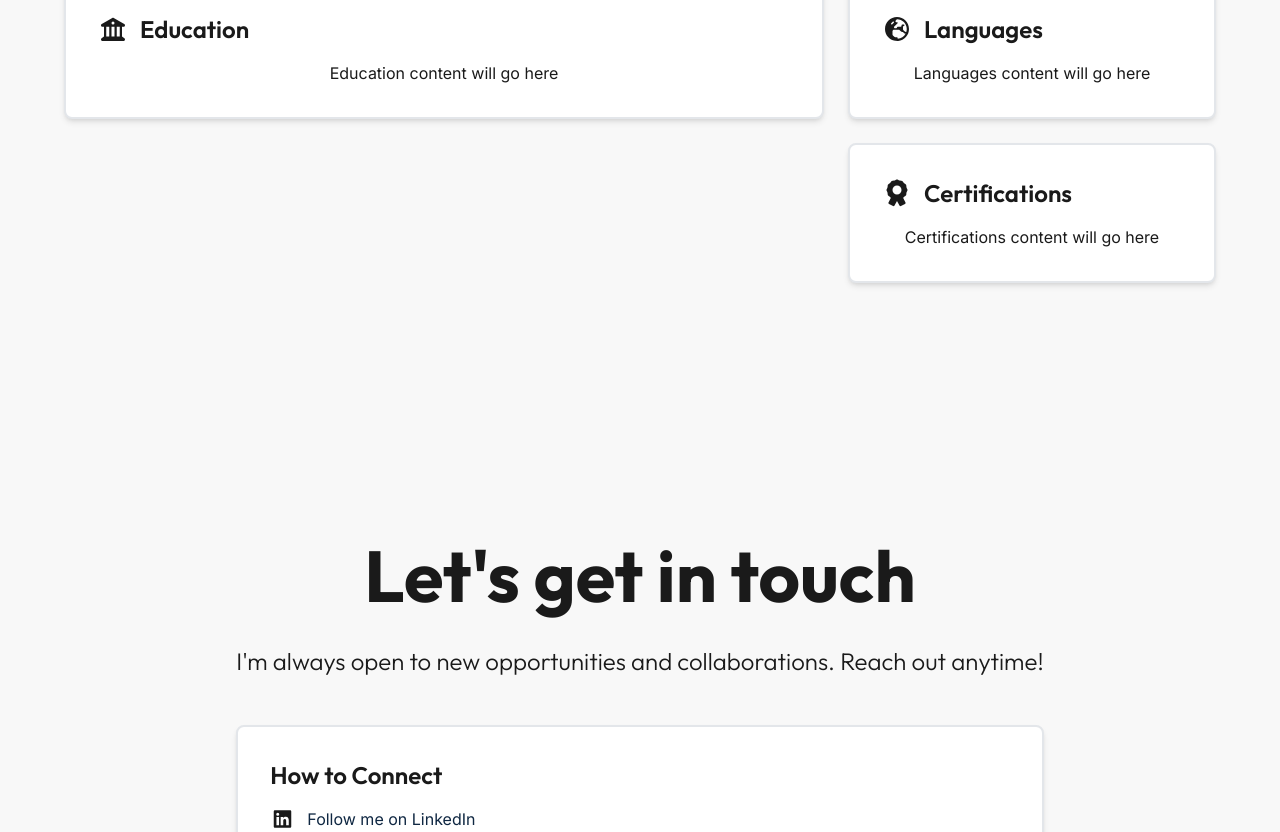
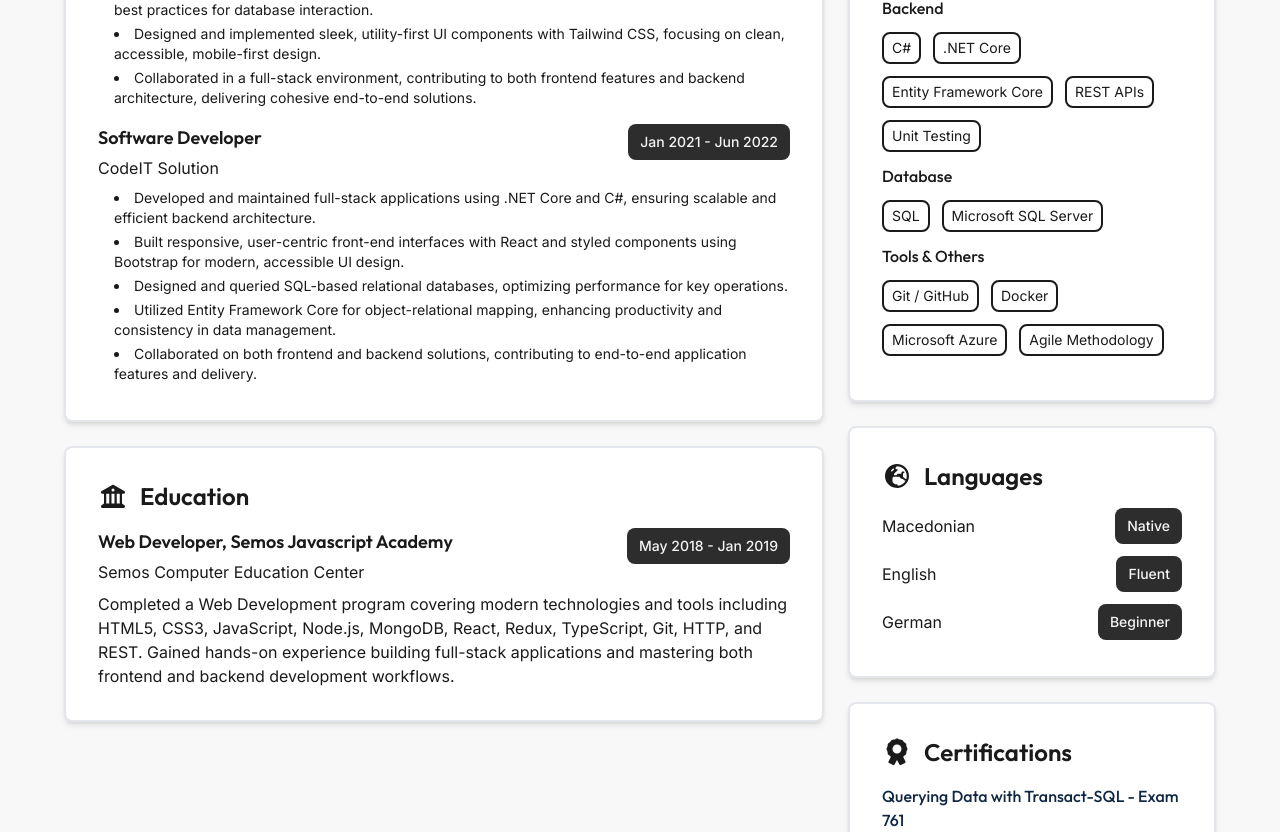
Before and after one commit to argirowski/ArgirovskiPortfolio, a React (Create React App) app: page / in a window 1280 px wide. Shown: the part 568-1400 px from the top of the page. Built offline with nearby package versions, Linux system fonts and the light colour scheme.

Commit message:
Finshing up with the resume section

```diff
--- a/src/common/utils.ts
+++ b/src/common/utils.ts
@@ -151,3 +151,13 @@ export const workExperience = [
     ],
   },
 ];
+
+export const education = [
+  {
+    title: "Web Developer, Semos Javascript Academy",
+    institution: "Semos Computer Education Center",
+    period: "May 2018 - Jan 2019",
+    description:
+      "Completed a Web Development program covering modern technologies and tools including HTML5, CSS3, JavaScript, Node.js, MongoDB, React, Redux, TypeScript, Git, HTTP, and REST. Gained hands-on experience building full-stack applications and mastering both frontend and backend development workflows.",
+  },
+];
--- a/src/components/ResumePage/ResumePage.tsx
+++ b/src/components/ResumePage/ResumePage.tsx
@@ -4,6 +4,7 @@ import {
   languages,
   certifications,
   workExperience,
+  education,
 } from "../../common/utils";
 import { FontAwesomeIcon } from "@fortawesome/react-fontawesome";
 import {
@@ -18,11 +19,11 @@ const ResumePage: React.FC = () => {
   return (
     <>
       <section className="min-h-screen flex items-center justify-center bg-contact-bg px-4">
-        <div className="text-center w-full max-w-6xl">
-          <h1 className="text-7xl font-bold leading-tight text-contact-heading">
+        <div className="text-left w-full max-w-6xl">
+          <h1 className="text-7xl font-bold leading-tight text-contact-heading text-center">
             Professional Profile
           </h1>
-          <h2 className="text-2xl font-light mt-6 text-contact-heading">
+          <h2 className="text-2xl font-light mt-6 text-contact-heading text-center">
             Overview of my professional journey, education, skills, and
             credentials.
           </h2>
@@ -37,7 +38,36 @@ const ResumePage: React.FC = () => {
                   <FontAwesomeIcon icon={faLaptopCode} className="mr-3" />
                   Work Experience
                 </h3>
-                <p>Professional experience content will go here</p>
+                {workExperience.map((job, index) => (
+                  <div
+                    key={`${job.company}-${job.period}`}
+                    className={index < workExperience.length - 1 ? "mb-4" : ""}
+                  >
+                    <div className="flex justify-between items-start mb-2">
+                      <div>
+                        <h4 className="mb-1 text-lg font-semibold">
+                          {job.position}
+                        </h4>
+                        <p className="mb-0 text-contact-card-text">
+                          {job.company}
+                        </p>
+                      </div>
+                      <span className="px-3 py-2 bg-badge-bg text-badge-text text-sm font-medium border-0 rounded-lg">
+                        {job.period}
+                      </span>
+                    </div>
+                    <ul className="list-disc list-inside ml-4">
+                      {job.responsibilities.map((responsibility, respIndex) => (
+                        <li
+                          key={respIndex}
+                          className="text-sm text-contact-card-text mb-1"
+                        >
+                          {responsibility}
+                        </li>
+                      ))}
+                    </ul>
+                  </div>
+                ))}
               </div>
 
               {/* Second card in left column */}
@@ -46,7 +76,29 @@ const ResumePage: React.FC = () => {
                   <FontAwesomeIcon icon={faBuildingColumns} className="mr-3" />
                   Education
                 </h3>
-                <p>Education content will go here</p>
+                {education.map((edu, index) => (
+                  <div
+                    key={`${edu.institution}-${edu.period}`}
+                    className={index < education.length - 1 ? "mb-4" : ""}
+                  >
+                    <div className="flex justify-between items-start mb-2">
+                      <div>
+                        <h4 className="mb-1 text-lg font-semibold">
+                          {edu.title}
+                        </h4>
+                        <p className="mb-0 text-contact-card-text">
+                          {edu.institution}
+                        </p>
+                      </div>
+                      <span className="px-3 py-2 bg-badge-bg text-badge-text text-sm font-medium border-0 rounded-lg">
+                        {edu.period}
+                      </span>
+                    </div>
+                    <p className="mb-0 text-contact-card-text">
+                      {edu.description}
+                    </p>
+                  </div>
+                ))}
               </div>
             </div>
 
@@ -58,7 +110,66 @@ const ResumePage: React.FC = () => {
                   <FontAwesomeIcon icon={faGear} className="mr-3" />
                   Technical Skills
                 </h3>
-                <p>Technical skills content will go here</p>
+                <div className="mb-3">
+                  <h6 className="mb-2 text-base font-medium text-contact-card-text">
+                    Frontend
+                  </h6>
+                  <div className="flex flex-wrap gap-2">
+                    {technicalSkills.frontend.map((skill) => (
+                      <span
+                        key={skill}
+                        className="border-2 border-contact-card-text text-contact-card-text bg-transparent mr-1 mt-1 px-2 py-1 text-sm rounded-lg"
+                      >
+                        {skill}
+                      </span>
+                    ))}
+                  </div>
+                </div>
+                <div className="mb-3">
+                  <h6 className="mb-2 text-base font-medium text-contact-card-text">
+                    Backend
+                  </h6>
+                  <div className="flex flex-wrap gap-2">
+                    {technicalSkills.backend.map((skill) => (
+                      <span
+                        key={skill}
+                        className="border-2 border-contact-card-text text-contact-card-text bg-transparent mr-1 mt-1 px-2 py-1 text-sm rounded-lg"
+                      >
+                        {skill}
+                      </span>
+                    ))}
+                  </div>
+                </div>
+                <div className="mb-3">
+                  <h6 className="mb-2 text-base font-medium text-contact-card-text">
+                    Database
+                  </h6>
+                  <div className="flex flex-wrap gap-2">
+                    {technicalSkills.database.map((skill) => (
+                      <span
+                        key={skill}
+                        className="border-2 border-contact-card-text text-contact-card-text bg-transparent mr-1 mt-1 px-2 py-1 text-sm rounded-lg"
+                      >
+                        {skill}
+                      </span>
+                    ))}
+                  </div>
+                </div>
+                <div className="mb-3">
+                  <h6 className="mb-2 text-base font-medium text-contact-card-text">
+                    Tools & Others
+                  </h6>
+                  <div className="flex flex-wrap gap-2">
+                    {technicalSkills.tools.map((skill) => (
+                      <span
+                        key={skill}
+                        className="border-2 border-contact-card-text text-contact-card-text bg-transparent mr-1 mt-1 px-2 py-1 text-sm rounded-lg"
+                      >
+                        {skill}
+                      </span>
+                    ))}
+                  </div>
+                </div>
               </div>
 
               {/* Second card in right column */}
@@ -67,7 +178,21 @@ const ResumePage: React.FC = () => {
                   <FontAwesomeIcon icon={faEarthEurope} className="mr-3" />
                   Languages
                 </h3>
-                <p>Languages content will go here</p>
+                {languages.map((language, index) => (
+                  <div
+                    key={language.name}
+                    className={index < languages.length - 1 ? "mb-3" : ""}
+                  >
+                    <div className="flex justify-between items-center mb-1">
+                      <span className="text-contact-card-text">
+                        {language.name}
+                      </span>
+                      <span className="px-3 py-2 bg-badge-bg text-badge-text text-sm font-medium border-0 rounded-lg ml-2">
+                        {language.level}
+                      </span>
+                    </div>
+                  </div>
+                ))}
               </div>
 
               {/* Third card in right column */}
@@ -76,7 +201,23 @@ const ResumePage: React.FC = () => {
                   <FontAwesomeIcon icon={faAward} className="mr-3" />
                   Certifications
                 </h3>
-                <p>Certifications content will go here</p>
+                {certifications.map((cert, index) => (
+                  <div
+                    key={cert.title}
+                    className={index < certifications.length - 1 ? "mb-3" : ""}
+                  >
+                    <h6 className="mb-1 text-base font-medium">
+                      <a
+                        href={cert.url}
+                        target="_blank"
+                        rel="noopener noreferrer"
+                        className="text-contact-link hover:text-contact-link-hover"
+                      >
+                        {cert.title}
+                      </a>
+                    </h6>
+                  </div>
+                ))}
               </div>
             </div>
           </div>
--- a/tailwind.config.js
+++ b/tailwind.config.js
@@ -40,6 +40,9 @@ module.exports = {
         "contact-link": "#0f2742",
         // Contact link hover color
         "contact-link-hover": "#1d4b7a",
+        // Badge colors
+        "badge-bg": "#2d2d2d",
+        "badge-text": "#f5f5f5",
       },
     },
   },
```
